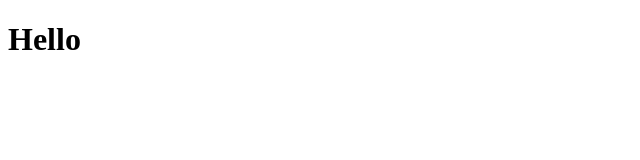
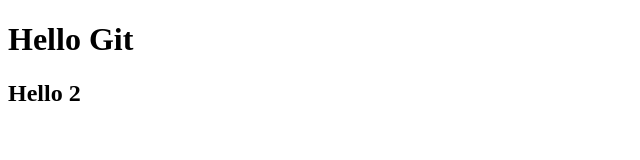
Before and after one commit to snipevitalik/example, a plain HTML site: page index.html in a window 1280 px wide. Shown: the whole page, without its empty margins (0-640 px from the left). Drawn offline with Linux system fonts and the light colour scheme.

Commit message:
Hello 2 was added

```diff
--- a/index.html
+++ b/index.html
@@ -6,6 +6,7 @@
 	<link rel="stylesheet" type="text/css" href="css/style.css">
 </head>
 <body>
-	<h1>Hello</h1>
+	<h1>Hello Git</h1>
+	<h2>Hello 2</h2>
 </body>
 </html>
```
